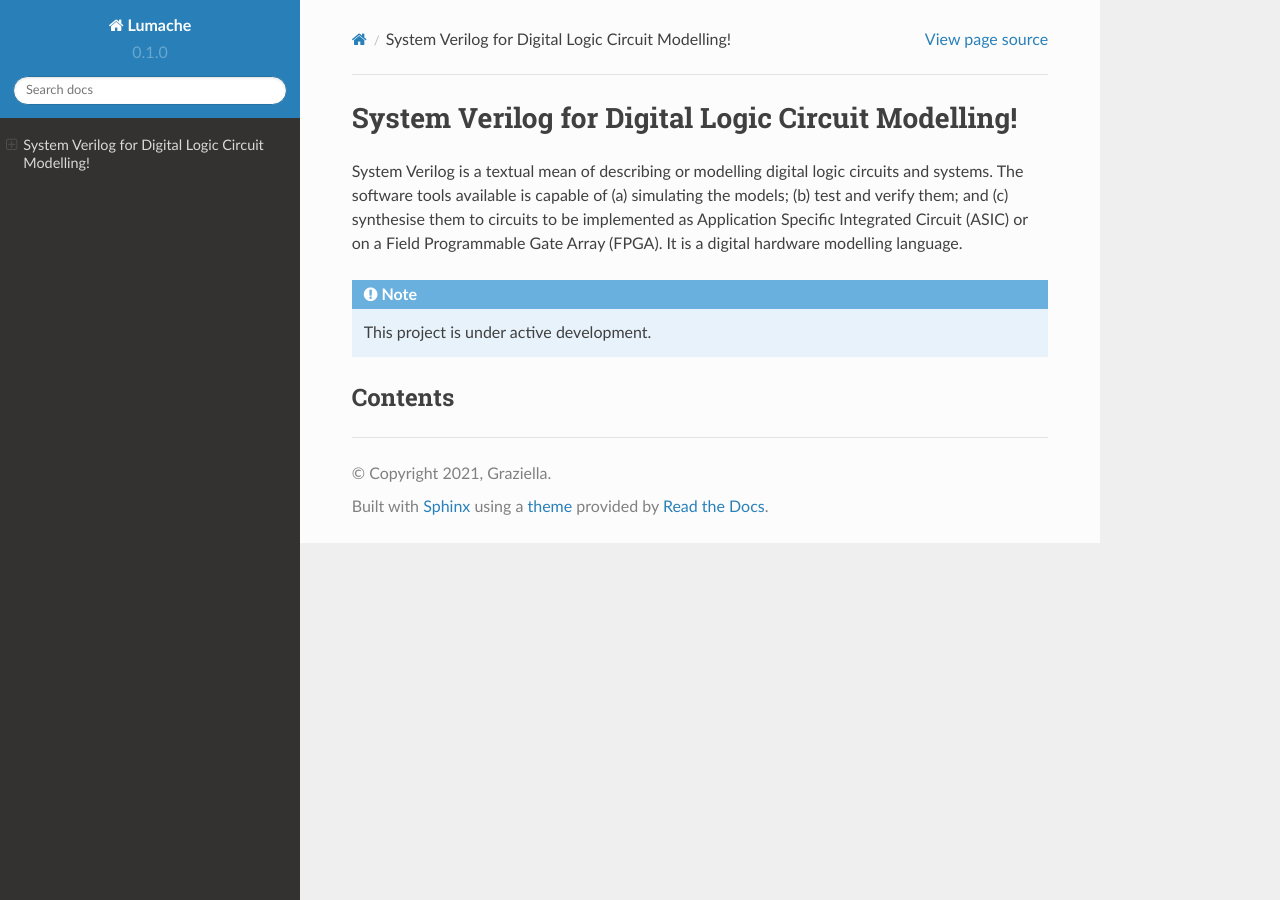
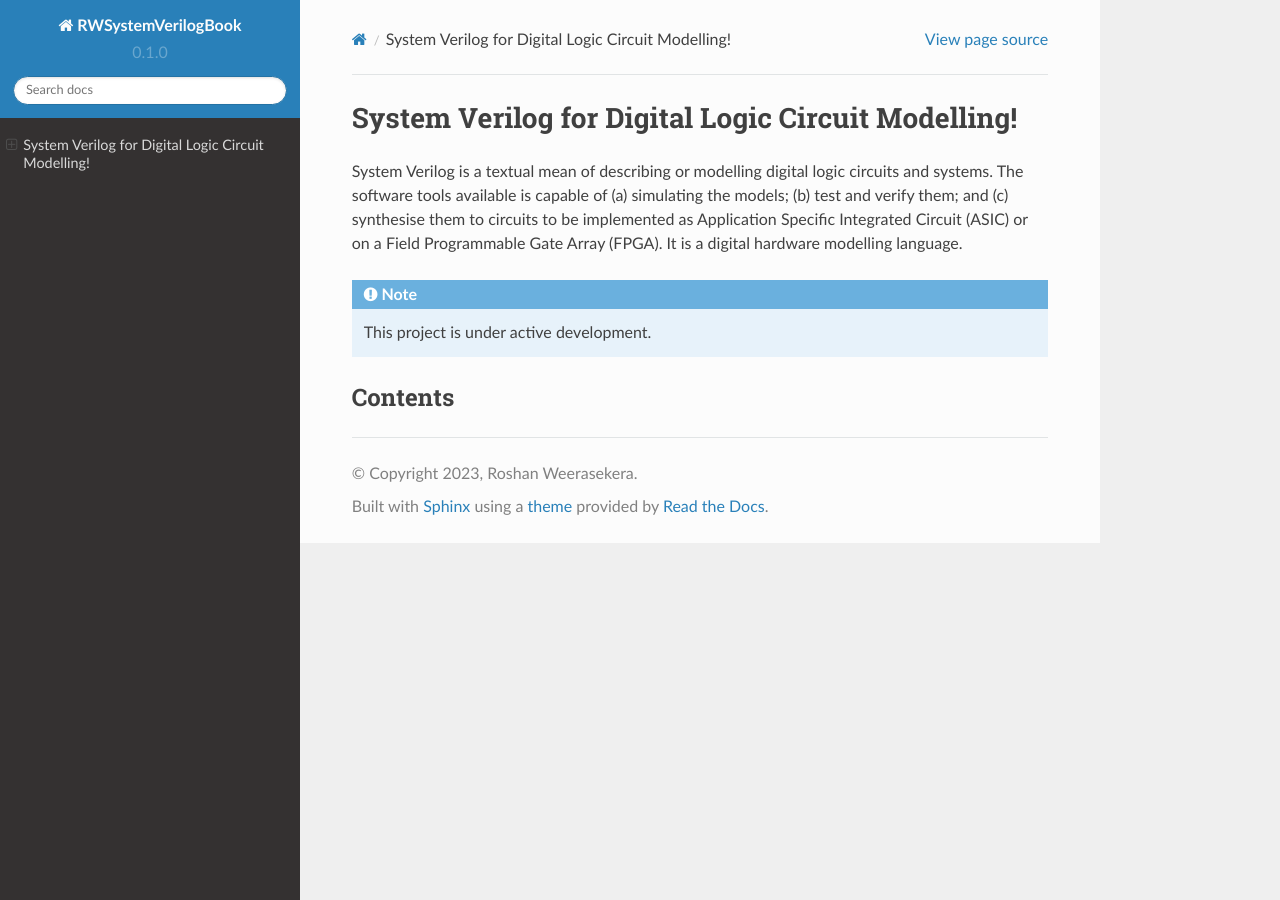
Before and after one commit to roshan-weerasekera/RWSVTutorial, a Sphinx documentation site: the page built from docs/source/index.rst, in a window 1280 px wide. Built offline with Sphinx 7.4.7 and the Read the Docs theme 2.0.0, drawn with Linux system fonts in a browser that asks for light colours; pages that are not in the unit, such as notebooks, are missing from menus.

Commit message:
Update conf.py

```diff
--- a/docs/source/conf.py
+++ b/docs/source/conf.py
@@ -2,9 +2,9 @@
 
 # -- Project information
 
-project = 'Lumache'
-copyright = '2021, Graziella'
-author = 'Graziella'
+project = 'RWSystemVerilogBook'
+copyright = '2023, Roshan Weerasekera'
+author = 'Roshan Weerasekera'
 
 release = '0.1'
 version = '0.1.0'
```
